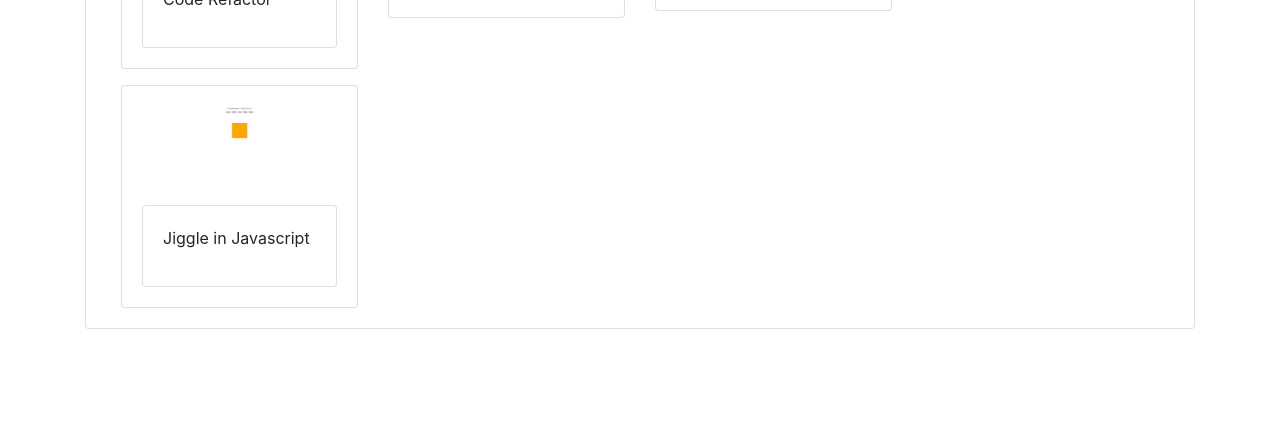
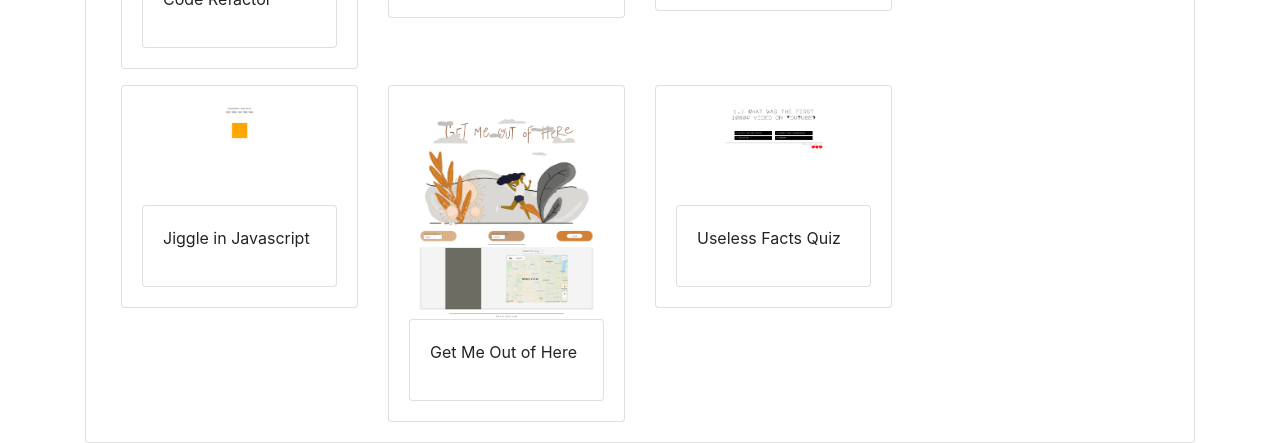
Before and after one commit to rrrossettiii/hw2-responsive-portfolio, a plain HTML site: page portfolio.html in a window 1280 px wide. Shown: the part 433-876 px from the top of the page. Before the commit the page ends 800 px from the top, so only its background shows below. Drawn offline with nearby package versions, Linux system fonts and the light colour scheme.

Commit message:
added two more entries

```diff
--- a/portfolio.html
+++ b/portfolio.html
@@ -179,6 +179,46 @@
 										</div>
 									</div>
 								</div>
+
+								<div class="col-md-3">
+									<!-- Get-Me-Out-Of-Here -->
+									<div class="card">
+										<div class="card-body">
+											<img
+												src="assets/images/get-me-out-of-here.png"
+												alt="Jiggle in Javascript"
+												class="img-fluid d-block"
+											/>
+
+											<div class="card">
+												<div class="card-body">
+													<p>Get Me Out of Here</p>
+													<p></p>
+												</div>
+											</div>
+										</div>
+									</div>
+								</div>
+
+								<div class="col-md-3">
+									<!-- Code Quiz -->
+									<div class="card">
+										<div class="card-body">
+											<img
+												src="assets/images/useless-facts-quiz.png"
+												alt="Jiggle in Javascript"
+												class="img-fluid d-block"
+											/>
+
+											<div class="card">
+												<div class="card-body">
+													<p>Useless Facts Quiz</p>
+													<p></p>
+												</div>
+											</div>
+										</div>
+									</div>
+								</div>
 							</div>
 						</div>
 					</div>
```
Also changed, not shown: index.html (+1 -0 lines), assets/images/get-me-out-of-here.png (added), assets/images/useless-facts-quiz.png (added).
